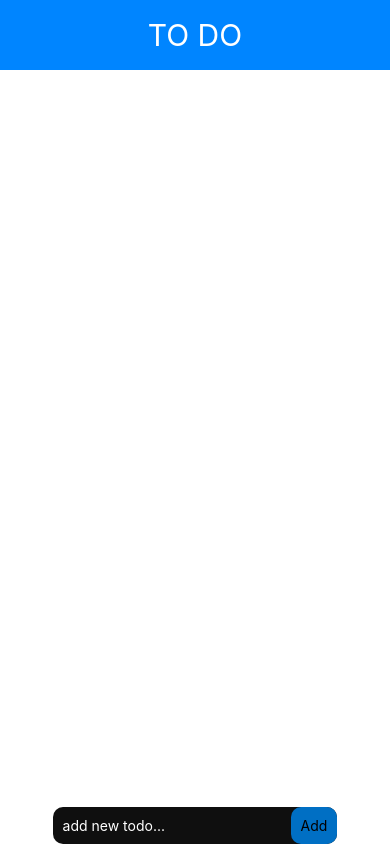
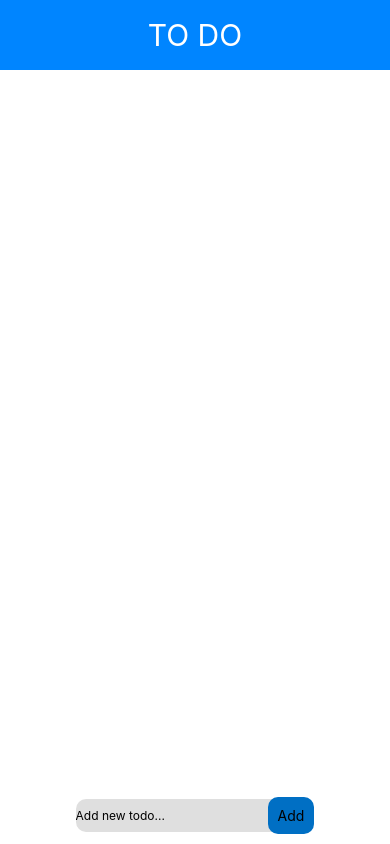
Before and after one commit to mateusfg7/ToDo-App, a React Native app: screen / in a window 390 px wide. Built offline with nearby package versions, Linux system fonts and the light colour scheme.

Commit message:
input todo area update

```diff
--- a/App.js
+++ b/App.js
@@ -46,6 +46,7 @@ export default function App() {
           </View>
         )}
       />
+
       <View style={styles.addTodoContainer}>
         <TouchableOpacity
           style={styles.addButton}
@@ -56,12 +57,14 @@ export default function App() {
         >
           <Text styel={styles.addButtonText}>Add</Text>
         </TouchableOpacity>
-        <TextInput
-          placeholder='add new todo...'
-          value={newTodo}
-          onChangeText={(text) => setNewTodo(text)}
-          style={styles.inputNewTodo}
-        />
+        <View style={styles.inputNewTodoArea}>
+          <TextInput
+            placeholder='Add new todo...'
+            value={newTodo}
+            onChangeText={(text) => setNewTodo(text)}
+            style={styles.inputNewTodo}
+          />
+        </View>
       </View>
     </SafeAreaView>
   );
--- a/src/styles.js
+++ b/src/styles.js
@@ -54,13 +54,23 @@ const styles = StyleSheet.create({
   },
   addTodoContainer: {
     flexDirection: "row-reverse",
+    justifyContent: "space-between",
+    alignItems: "center",
+    height: 33,
     borderRadius: 10,
-    backgroundColor: "rgb(15,15,15)",
+    marginBottom: 12,
+    backgroundColor: "#DFDFDF",
+  },
+  inputNewTodoArea: {
+    minWidth: 111,
+    alignSelf: "stretch",
+    alignItems: "center",
+    justifyContent: "center",
   },
   inputNewTodo: {
-    marginLeft: 10,
-    marginRight: 10,
-    color: "#fff",
+    maxWidth: 270,
+    color: "#000",
+    fontSize: 12,
   },
   addButton: {
     backgroundColor: "#006fc4",
```
